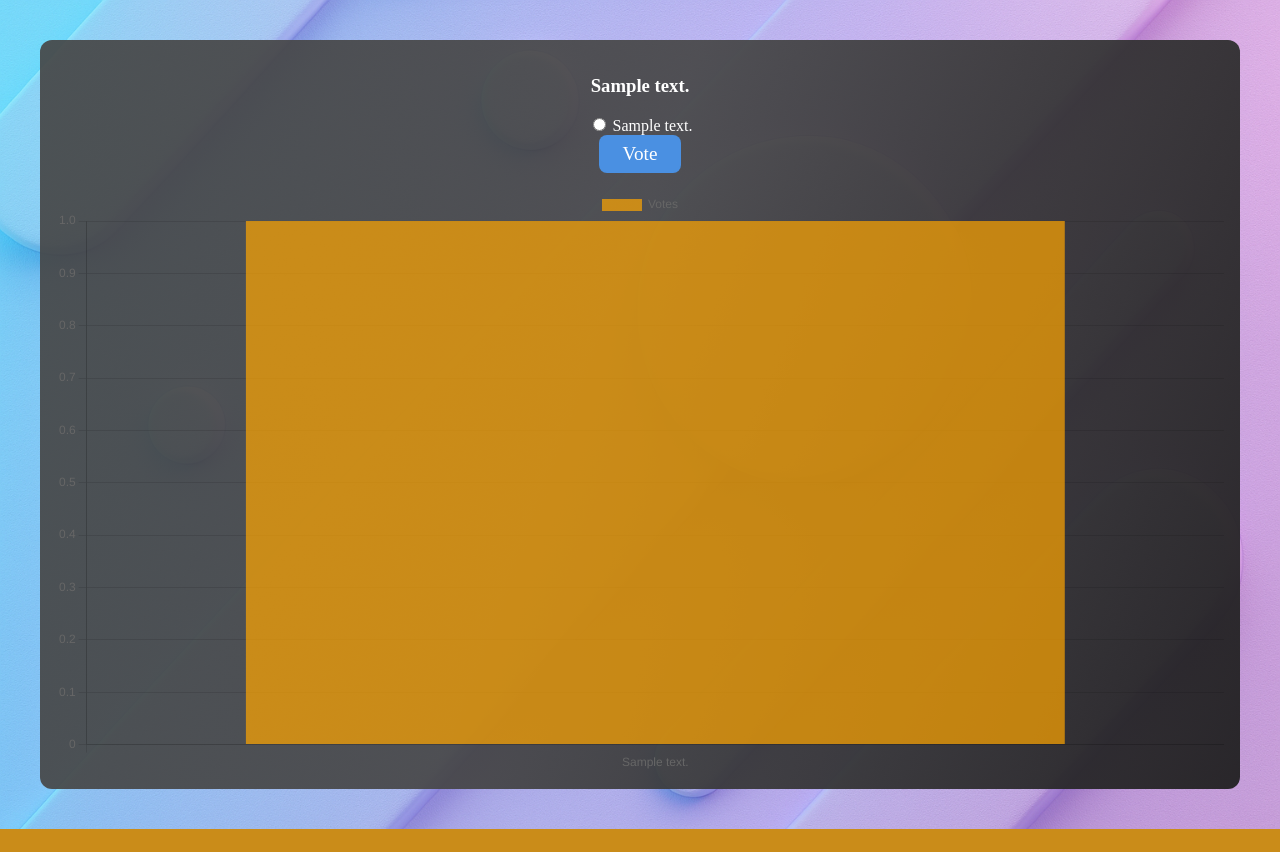
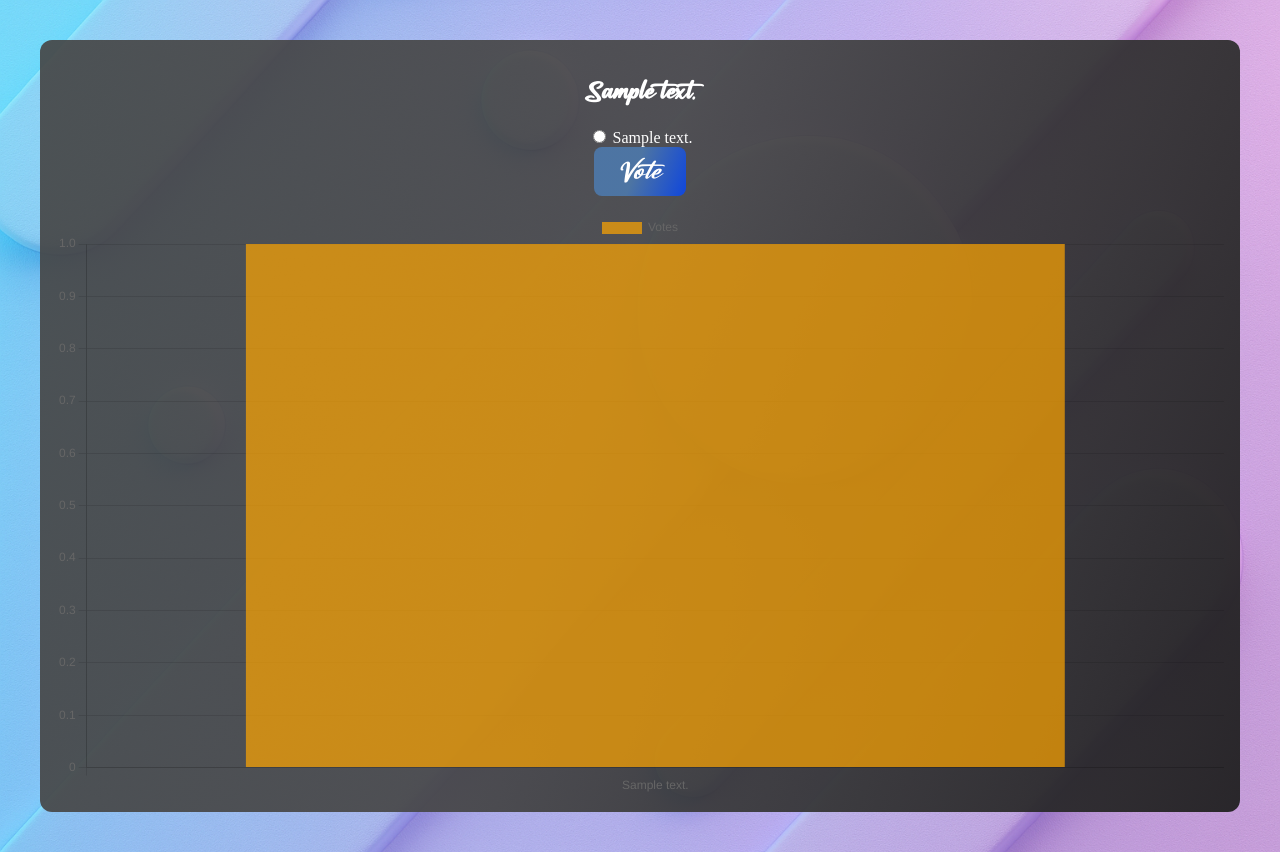
Before and after one commit to mauro-castro-rojas/pollsApp, a Django app: page /polls/chart/ in a window 1280 px wide. Before the commit the page ends 829 px from the top, so only its background shows below. Run offline with Django 5.2, Linux system fonts and the light colour scheme; tables that the repository leaves empty hold one stand-in row (values such as "Sample post"); some web fonts are replaced.

Commit message:
Fixed fonts css import

```diff
--- a/polls/static/polls/fonts.css
+++ b/polls/static/polls/fonts.css
@@ -81,7 +81,7 @@
 
 
 @font-face {
-  font-family: "josefin-sans-b";
+  font-family: "josefin-sans";
   src: url("/static/polls/fonts/JosefinSans-Bold.ttf") format("truetype");
   font-weight: 700;
   font-style: normal;
@@ -89,7 +89,7 @@
 }
 
 @font-face {
-  font-family: "josefin-sans-bi";
+  font-family: "josefin-sans";
   src: url("/static/polls/fonts/JosefinSans-BoldItalic.ttf") format("truetype");
   font-weight: 700;
   font-style: italic;
@@ -97,7 +97,7 @@
 }
 
 @font-face {
-  font-family: "josefin-sans-m";
+  font-family: "josefin-sans";
   src: url("/static/polls/fonts/JosefinSans-Medium.ttf") format("truetype");
   font-weight: 500;
   font-style: normal;
@@ -105,7 +105,7 @@
 }
 
 @font-face {
-  font-family: "josefin-sans-mi";
+  font-family: "josefin-sans";
   src: url("/static/polls/fonts/JosefinSans-MediumItalic.ttf") format("truetype");
   font-weight: 500;
   font-style: italic;
@@ -113,7 +113,7 @@
 }
 
 @font-face {
-  font-family: "josefin-sans-l";
+  font-family: "josefin-sans";
   src: url("/static/polls/fonts/JosefinSans-Light.ttf") format("truetype");
   font-weight: 300;
   font-style: normal;
@@ -130,3 +130,14 @@
   font-style: normal;
   font-display: swap;
 }
+
+@font-face {
+  font-family: "catalish-huntera";
+  src:  url("/static/polls/fonts/Catalish Huntera Italic.otf") format("opentype"),
+        url("/static/polls/fonts/Catalish Huntera Italic.ttf") format("truetype"),
+        url("/static/polls/fonts/Catalish Huntera Italic.woff") format("woff"),
+        url("/static/polls/fonts/Catalish Huntera Italic.woff2") format("woff2");
+  font-weight: 500;
+  font-style: italic;
+  font-display: swap;
+}
--- a/polls/static/polls/single_page.css
+++ b/polls/static/polls/single_page.css
@@ -9,22 +9,25 @@
 
 h3 {
   font-family: "catalish-huntera";
+  font-size: 1.2rem;
 }
 
 .submt-btn {
-    font-family: "josefin-sans-m";
-    font-weight: 500;
+    font-family: "catalish-huntera";
     font-size: 1.2rem;
+    font-style: italic;
     padding: 0.5rem 1.5rem;
     border-radius: 8px;
-    background-color: #4a90e2;
     color: white;
     border: none;
     cursor: pointer;
+    background: linear-gradient(110deg, rgba(77, 120, 170, 0.916) 45%, rgba(11, 70, 230, 0.933) 100%);
 }
 
 .radio-vote {
-    font-family: "josefin-sans-l";
+    font-family: "josefin-sans";
+    font-weight: 700;
+    font-size: 1.2rem;
 }
 .question-cards {
     display: grid;
--- a/polls/templates/polls/single_page.html
+++ b/polls/templates/polls/single_page.html
@@ -1,7 +1,7 @@
 {# polls/all_questions.html #}
 {% load static %}
 <link rel="stylesheet" href="{% static 'polls/single_page.css' %}">
-<link href="{% static 'css/fonts.css' %}" rel="stylesheet">
+<link href="{% static 'polls/fonts.css' %}" rel="stylesheet">
 <script src="https://cdn.jsdelivr.net/npm/chart.js"></script>
 
 <script>
```
